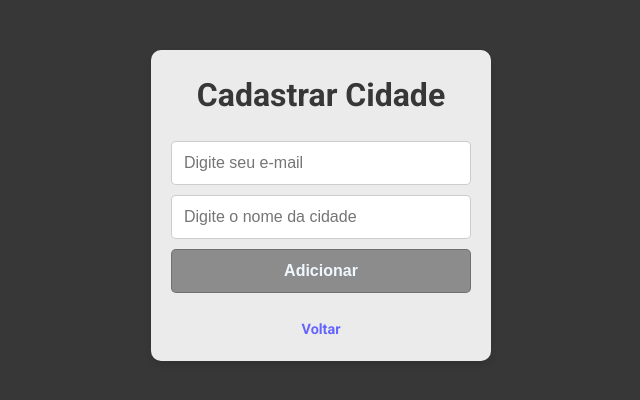
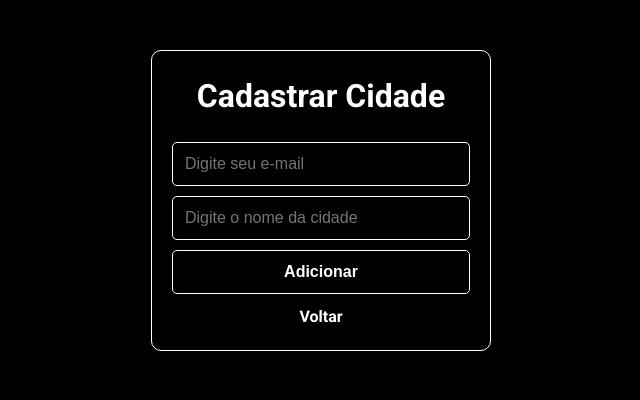
Before and after one commit to AugustoFS/SistemasClimaticos, a React (Create React App) app: page /alerta in a window 1280 px wide. Shown: the top 400 px of the page, without its empty margins (319-959 px from the left). Built offline with nearby package versions, Linux system fonts and the light colour scheme.

Commit message:
commit 18

```diff
--- a/src/App.css
+++ b/src/App.css
@@ -3,56 +3,65 @@
   max-width: 100vw;
   margin: 0 auto;
   text-align: center;
+  background-color: black;
+  color: white;
 }
 
 /* Títulos principais */
 h1 {
   font-size: 3rem;
-  color: aliceblue;
+  color: white;
 }
 
 /* Campo de entrada */
 input {
   padding: 10px;
   border-radius: 5px 0 0 5px;
-  border: none;
+  border: 1px solid white;
   width: 60%;
   max-width: 300px;
   outline: none;
   margin-top: 30px;
+  background-color: black;
+  color: white;
 }
 
 /* Botões gerais */
 button {
-  background-color: rgb(140, 140, 140);
-  border: none;
+  background-color: black;
+  border: 1px solid white;
   padding: 10px;
   border-radius: 0 5px 5px 0;
   cursor: pointer;
-  color: aliceblue;
+  color: white;
   font-weight: bold;
 }
 
 button:hover {
-  background-color: rgb(100, 100, 100);
+  background-color: white;
+  color: black;
 }
 
 /* Informações do tempo */
 .weather-container {
-  background-color: rgba(255, 255, 255, 0.8);
+  background-color: black;
+  border: 1px solid white;
   border-radius: 10px;
   padding: 20px;
   margin: 20px 50px 20px 50px;
+  color: white;
 }
 
 h2 {
   font-size: 2rem;
+  color: white;
 }
 
 .weather-info {
   display: flex;
   align-items: center;
   justify-content: center;
+  color: white;
 }
 
 .temperature {
@@ -69,79 +78,49 @@ h2 {
 .details {
   display: flex;
   justify-content: space-evenly;
+  color: white;
 }
 
 /* Estilização responsiva para telas menores que 400px */
 @media (max-width: 500px) {
   .details {
     display: grid;
-    /* Altera para grid layout */
     grid-template-columns: repeat(2, 1fr);
-    /* Define duas colunas */
     gap: 10px;
-    /* Espaçamento entre os itens */
     text-align: center;
-    /* Centraliza os textos */
+    color: white;
   }
 }
 
 h3 {
   font-size: 1rem;
   margin-bottom: 15px;
+  color: white;
 }
 
 .weather-horizontal-scroll {
   display: flex;
-  /* Alinha os itens em uma linha */
   overflow-x: scroll;
-  /* Permite rolagem horizontal */
   justify-content: space-evenly;
-  /* Espaçamento uniforme entre os itens */
   padding: 10px;
-  /*scrollbar-width: none;  Firefox */
-  /*-ms-overflow-style: none; IE e Edge */
 }
-
-/*.weather-horizontal-scroll::-webkit-scrollbar {
-  display: none; Chrome, Safari e Opera
-}*/
 
 .weather-item {
   flex: 0 0 auto;
-  /* Garante que os itens não encolham */
   text-align: center;
   width: 210px;
-  /* Largura fixa para cada item */
   padding: 10px;
   margin: 0 5px;
-  /* Espaçamento adicional opcional entre itens */
+  background-color: black;
+  border: 1px solid white;
+  color: white;
 }
 
 .forecast-day,
 .forecast-description {
   text-transform: capitalize;
   font-size: 1rem;
-}
-
-.header {
-  display: flex;
-  justify-content: flex-end;
-  background: rgb(55, 55, 55);
-  border-bottom: 1px solid rgb(77, 77, 77);
-}
-
-.header-button {
-  background-color: rgb(140, 140, 140);
-  margin-right: 10px;
-  border-radius: 5px;
-  cursor: pointer;
-  font-weight: bold;
-  color: aliceblue;
-  margin: 10px;
-}
-
-.header-button:hover {
-  background-color: rgb(100, 100, 100);
+  color: white;
 }
 
 /* Tela de Login - Container principal */
@@ -149,16 +128,17 @@ h3 {
   max-width: 340px;
   margin: 50px auto;
   padding: 20px;
-  background-color: rgba(255, 255, 255, 0.9);
+  background-color: black;
+  border: 1px solid white;
   border-radius: 10px;
-  box-shadow: 0 4px 6px rgba(0, 0, 0, 0.1);
   text-align: center;
+  color: white;
 }
 
 /* Título */
 .login-container h2 {
   font-size: 2rem;
-  color: rgb(55, 55, 55);
+  color: white;
   margin-bottom: 20px;
 }
 
@@ -167,60 +147,35 @@ h3 {
   display: flex;
   flex-direction: column;
   gap: 10px;
-  /* Espaçamento entre os elementos do formulário */
-}
-
-/* Inputs e botões */
-.login-container label {
-  margin: 0;
-  /* Remove margens entre os rótulos */
 }
 
 .login-container input,
 .login-container button {
   width: 100%;
-  /* Ambos com largura de 100% */
   padding: 12px;
-  /* Ajuste para garantir que tenham a mesma altura */
   border-radius: 5px;
-  border: 1px solid rgba(0, 0, 0, 0.2);
+  border: 1px solid white;
   font-size: 1rem;
   margin: 0;
-  /* Remove margens individuais */
-  box-sizing: border-box;
-  /* Garantir que o padding e bordas não alterem o tamanho total */
-  outline: none;
-}
-
-/* Ajustes específicos para o botão */
-.login-container button {
-  background-color: rgb(140, 140, 140);
-  color: aliceblue;
-  font-weight: bold;
-  cursor: pointer;
-  transition: background-color 0.3s;
+  background-color: black;
+  color: white;
 }
 
 .login-container button:hover {
-  background-color: rgb(100, 100, 100);
+  background-color: white;
+  color: black;
 }
 
 /* Mensagem de feedback */
 .login-container .message {
   margin-top: 10px;
   font-size: 0.9rem;
-  color: rgb(55, 155, 55);
+  color: white;
 }
 
 /* Links alternativos */
-.login-container p {
-  font-size: 0.9rem;
-  color: rgb(55, 55, 55);
-  margin: 15px 0 0;
-}
-
 span {
-  color: rgb(100, 100, 255);
+  color: white;
   cursor: pointer;
   font-weight: bold;
   text-decoration: none;
@@ -235,16 +190,17 @@ span:hover {
   max-width: 340px;
   margin: 50px auto;
   padding: 20px;
-  background-color: rgba(255, 255, 255, 0.9);
+  background-color: black;
+  border: 1px solid white;
   border-radius: 10px;
-  box-shadow: 0 4px 6px rgba(0, 0, 0, 0.1);
   text-align: center;
+  color: white;
 }
 
 /* Título */
 .logout-container h2 {
   font-size: 2rem;
-  color: rgb(55, 55, 55);
+  color: white;
   margin-bottom: 20px;
 }
 
@@ -254,6 +210,7 @@ span:hover {
   flex-direction: column;
   gap: 10px;
   align-items: center;
+  color: white;
 }
 
 /* Botões */
@@ -261,9 +218,9 @@ span:hover {
   width: 100%;
   padding: 12px;
   border-radius: 5px;
-  border: 1px solid rgba(0, 0, 0, 0.2);
-  background-color: rgb(140, 140, 140);
-  color: aliceblue;
+  border: 1px solid white;
+  background-color: black;
+  color: white;
   font-size: 1rem;
   font-weight: bold;
   cursor: pointer;
@@ -273,12 +230,40 @@ span:hover {
 }
 
 .logout-container button:hover {
-  background-color: rgb(100, 100, 100);
+  background-color: white;
+  color: black;
 }
 
 /* Mensagem de feedback */
 .logout-container .message {
   margin-top: 10px;
   font-size: 0.9rem;
-  color: rgb(255, 55, 55);
+  color: white;
 }
+
+/* Header */
+.header {
+  display: flex;
+  justify-content: flex-end;
+  background-color: black;
+  border-bottom: 1px solid white;
+  padding: 10px;
+}
+
+/* Botões no header */
+.header-button {
+  background-color: black;
+  color: white;
+  border: 1px solid white;
+  border-radius: 5px;
+  padding: 10px;
+  margin-right: 10px;
+  font-weight: bold;
+  cursor: pointer;
+  transition: background-color 0.3s, color 0.3s;
+}
+
+.header-button:hover {
+  background-color: white;
+  color: black;
+}
--- a/src/Logout.js
+++ b/src/Logout.js
@@ -14,17 +14,11 @@ function Logout({ setIsLoggedIn }) {
         setTimeout(() => navigate('/'), 2000); // Redireciona após 2 segundos
     };
 
-    const handleBack = () => {
-        // Caso o usuário clique em "Voltar", apenas redireciona sem remover o login
-        navigate('/');
-    };
-
     return (
         <div className="logout-container">
             <h2>Você deseja sair?</h2>
             <div className="content">
                 <button onClick={handleConfirmLogout}>Confirmar Sair</button>
-                <p><span onClick={handleBack}> Voltar </span></p>
                 {message && <p className="message">{message}</p>}
             </div>
         </div>
--- a/src/index.css
+++ b/src/index.css
@@ -8,7 +8,7 @@
 
 body{
     font-family: "Roboto", sans-serif;
-    background: rgb(55, 55, 55);
+    background-color: black;
     color: #333;
     line-height: 1.6;
 }
--- a/src/server.js
+++ b/src/server.js
@@ -159,7 +159,7 @@ const sendEmailsToAllUsers = async () => {
 };
 
 // Agendar a execução da função todos os dias às 9:30 AM (horário de Brasília)
-cron.schedule('40 10 * * *', () => {
+cron.schedule('0 22 * * *', () => {
     console.log('Executando agendador para enviar e-mails com previsão do tempo...');
     sendEmailsToAllUsers();
 });
```
